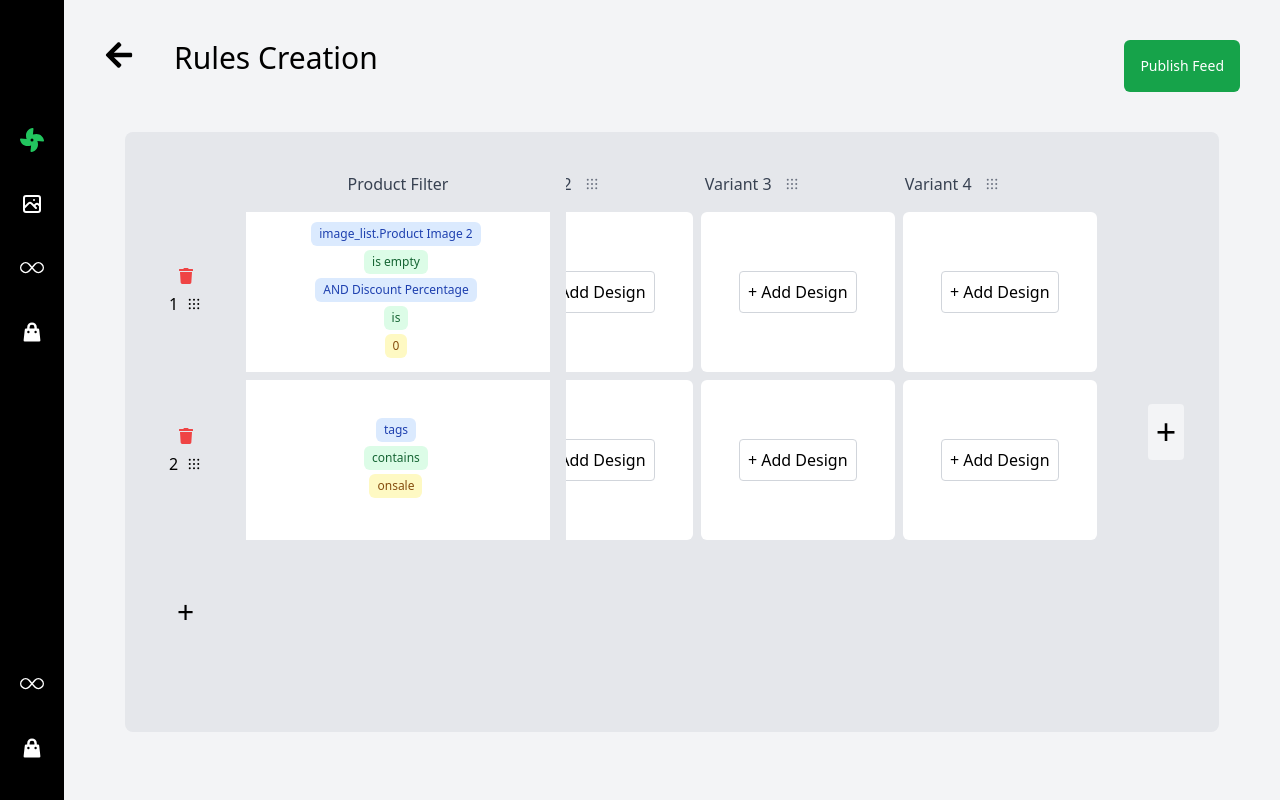
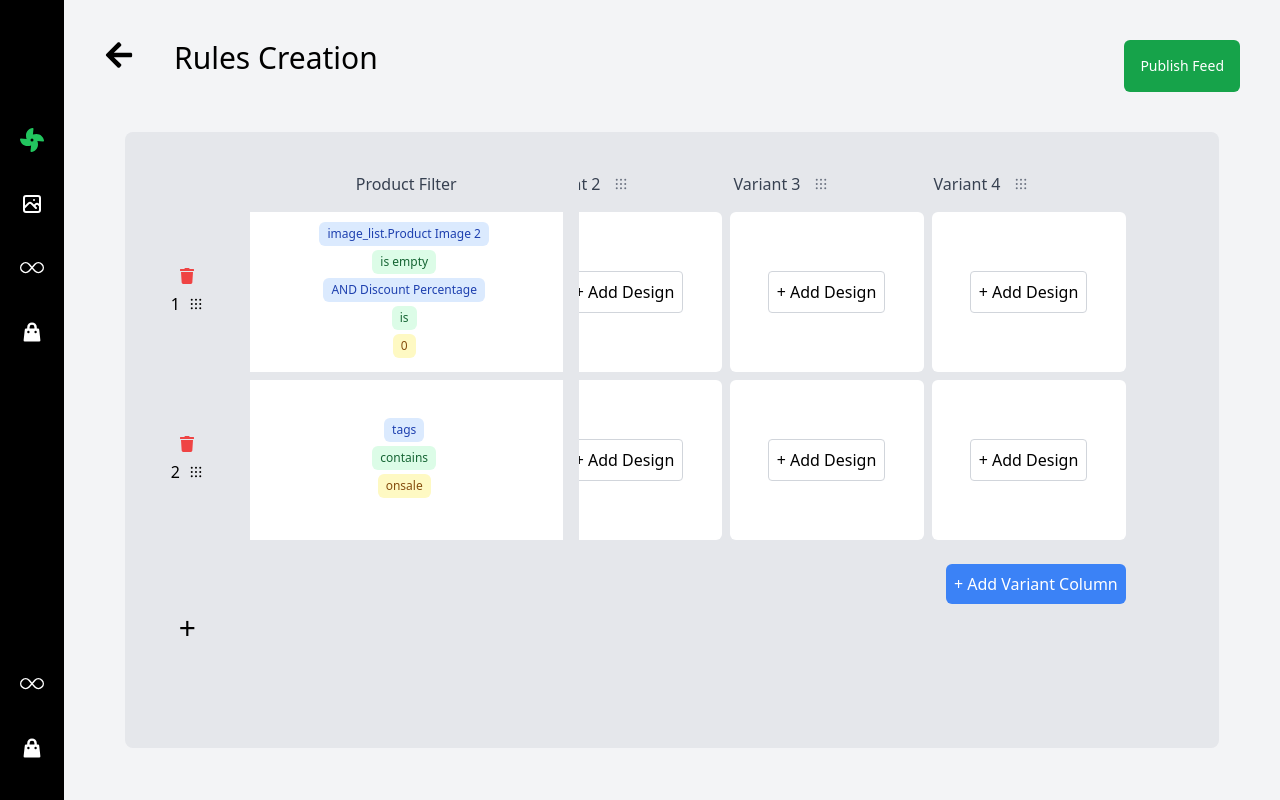
Before and after one commit to srikanthbisai/retainiq, a Next.js app: page / in a window 1280 px wide. Built offline with nearby package versions, Linux system fonts and the light colour scheme.

Commit message:
UI changes

```diff
--- a/app/components/StateTable.tsx
+++ b/app/components/StateTable.tsx
@@ -4,6 +4,7 @@ import { FaFan, FaTrash, FaArrowLeft, FaEdit } from "react-icons/fa";
 import { HiOutlinePhotograph, HiShoppingBag } from "react-icons/hi";
 import { BsInfinity } from "react-icons/bs";
 import { PiDotsNineBold } from "react-icons/pi";
+import Image from 'next/image'; // Import Next.js Image component
 
 interface FilterItem {
   text: string;
@@ -85,7 +86,7 @@ const StateTable: React.FC = () => {
     dragOverItem.current = position;
   };
 
-  const handleDragEnd = (e: React.DragEvent<HTMLDivElement>) => {
+  const handleDragEnd = () => {
     if (dragItem.current !== null && dragOverItem.current !== null) {
       const copyStates = [...states];
       const dragItemContent = copyStates[dragItem.current];
@@ -155,11 +156,11 @@ const StateTable: React.FC = () => {
           {/* Left section: Numbers and Filters */}
           <div className="left w-[40%] flex">
             {/* Numbers Column */}
-            <div className="left-left numbersColumn w-[40%] pt-20 pb-10">
+            <div className="left-left numbersColumn w-[40%] pt-20 pb-10 space-y-2">
               {states.map((state, index) => (
                 <div
                   key={state.id}
-                  className="h-40 flex flex-col items-center justify-center cursor-move"
+                  className="h-40 flex flex-col items-center justify-center cursor-move "
                   draggable
                   onDragStart={(e) => handleDragStart(e, index)}
                   onDragEnter={(e) => handleDragEnter(e, index)}
@@ -213,7 +214,7 @@ const StateTable: React.FC = () => {
               }}
             >
               {/* Header Row */}
-              <div className="flex mb-2 mt-8" style={{ width: `${columns * 200}px` }}>
+              <div className="flex mb-2 mt-8 text-center items-center justify-center" style={{ width: `${columns * 200}px` }}>
                 {Array.from({ length: columns }).map((_, index) => (
                   <div key={index} className="flex items-center gap-3 p-2 w-[200px]">
                     <h1 className="text-gray-700">{index === 0 ? 'Primary' : `Variant ${index + 1}`}</h1>
@@ -233,11 +234,14 @@ const StateTable: React.FC = () => {
                       >
                         {variant ? (
                           <>
-                            <img src={variant.image} alt={variant.title} className="w-full h-full object-cover" />
+                            <Image src={variant.image} alt={variant.title} layout="fill" objectFit="cover" />
                             <div className="absolute bottom-0 left-0 right-0 bg-white bg-opacity-75 p-2 text-xs">
                               {variant.title}
                             </div>
-                            <button className="absolute top-2 right-2 bg-white rounded-full p-1 shadow-md">
+                            <button
+                              className="absolute top-2 right-2 bg-white rounded-full p-1 shadow-md"
+                              onClick={() => addDesign(state.id, variantIndex)}
+                            >
                               <FaEdit className="text-gray-600" />
                             </button>
                           </>
@@ -255,12 +259,9 @@ const StateTable: React.FC = () => {
                 ))}
               </div>
             </div>
-          </div>
 
-          {/* Plus Signs Section */}
-          <div className="flex flex-col justify-evenly items-center w-[10%]">
-            <div className="h-40 flex items-center justify-center">
-              <h1 className="text-4xl bg-gray-100 cursor-pointer p-2 rounded" onClick={addVariantColumn}>+</h1>
+            <div className="flex justify-end mt-4">
+              <button onClick={addVariantColumn} className="bg-blue-500 text-white p-2 rounded-md">+ Add Variant Column</button>
             </div>
           </div>
         </div>
```
